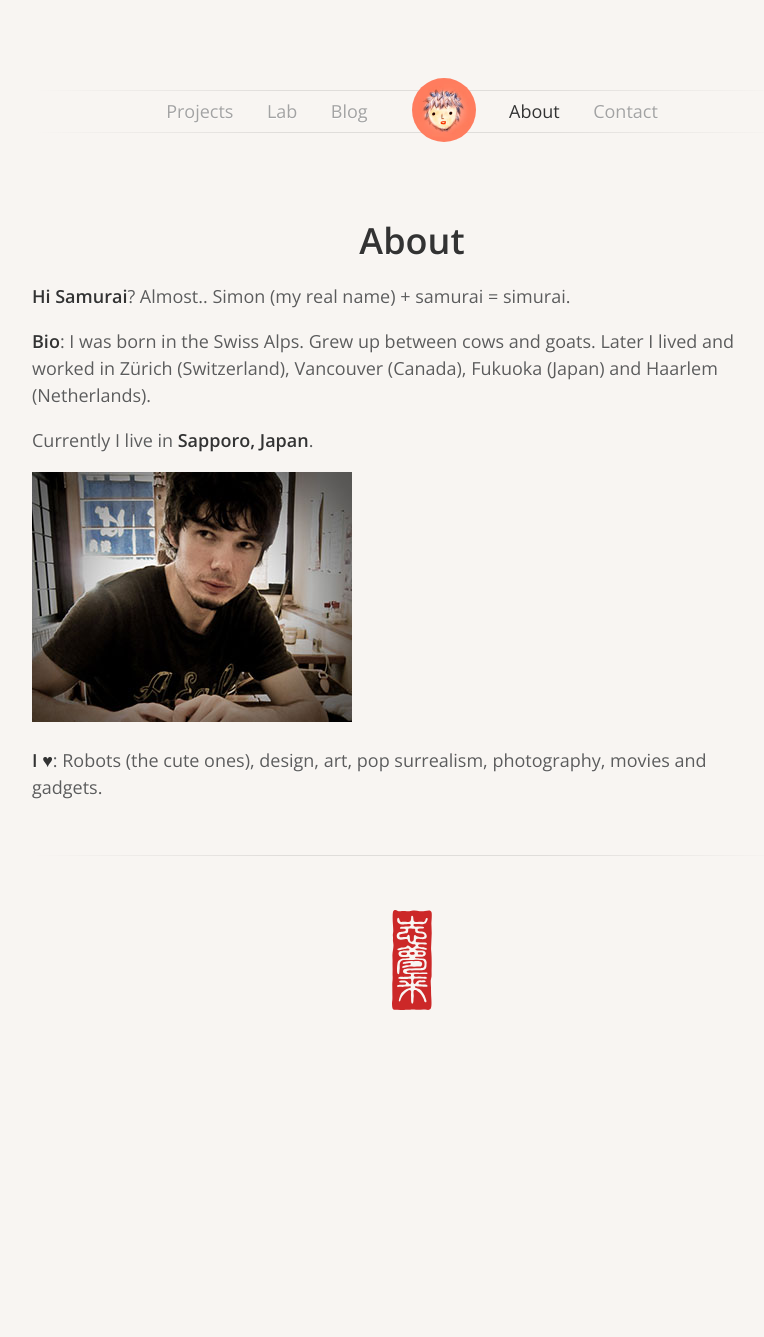
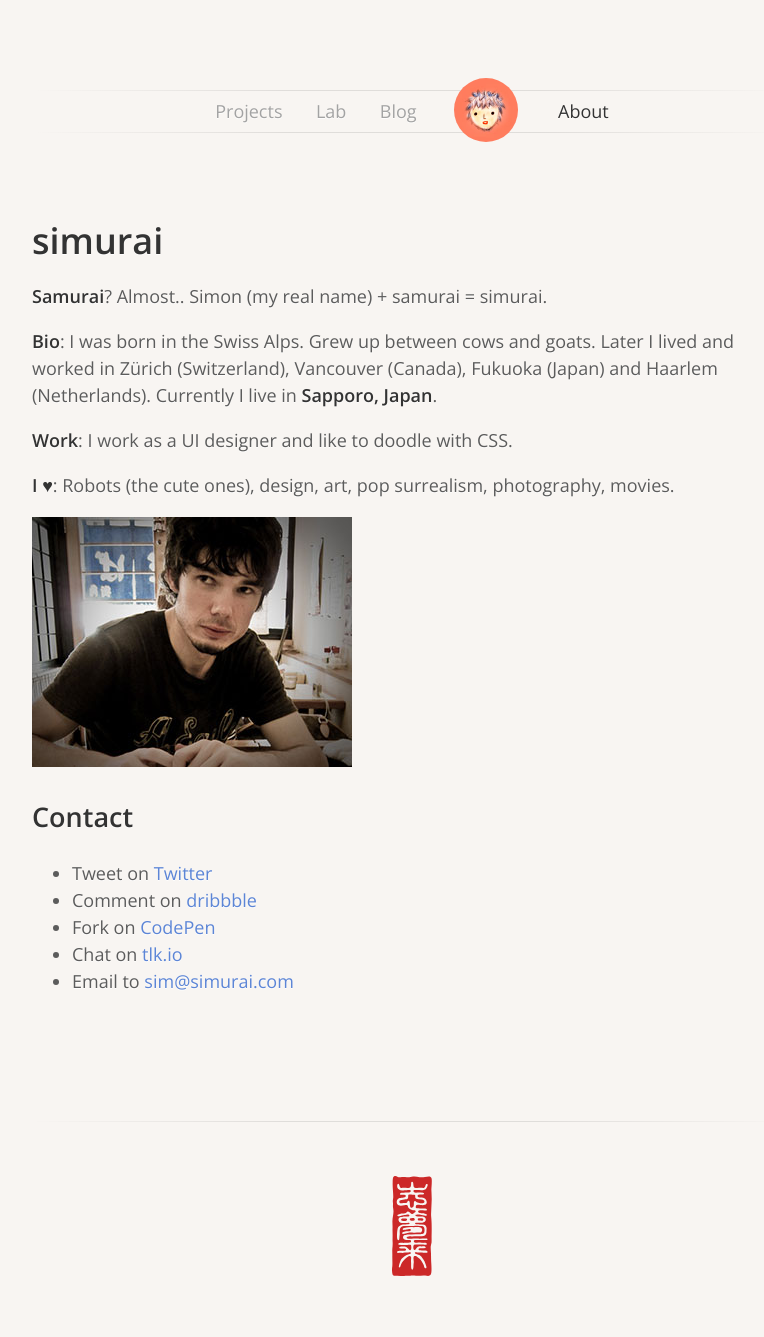
Before and after one commit to simurai/simurai.com, a Jekyll site: the page built from about/index.md, in a window 1280 px wide. Shown: the whole page, without its empty margins (228-992 px from the left). Built offline with Jekyll 4.4.1, drawn with Linux system fonts in a browser that asks for light colours; Markdown is read by kramdown in place of the engine named in the settings; before the commit the page ends 1071 px from its top, so only the background shows below that.

Commit message:
Move contact into about

```diff
--- a/404.html
+++ b/404.html
@@ -28,6 +28,7 @@ title: 404
         '/tagged/projects': '/projects/',
         '/tagged/lab': '/lab/',
         '/tagged/blog': '/blog/',
+        '/contact/': '/about/#contact',
 
         '/post/37075268994/steps-animation':            '/blog/2012/12/03/step-animation',
         '/post/36659519235/flex1-overflow-scrolling':   '/blog/2012/11/27/flexbox-overflow-scrolling',
--- a/_includes/nav.html
+++ b/_includes/nav.html
@@ -6,6 +6,5 @@
     </div>
     <div class="nav-group">
         <a class="nav-item {% if page.nav == "about" %}active{% endif %}" href="/about/">About</a>
-        <a class="nav-item {% if page.nav == "contact" %}active{% endif %}" href="/contact/">Contact</a>
     </div>
 </nav>
--- /dev/null
+++ b/_layouts/page.html
@@ -0,0 +1,11 @@
+---
+
+layout: default
+
+---
+
+<main class="page">
+
+    {{content}}
+
+</main>
--- a/_sass/layout.scss
+++ b/_sass/layout.scss
@@ -116,6 +116,7 @@
     .header-avatar {
         position: absolute;
         margin-top: 24px;
+        margin-left: 42px; /* Damn magic numbers */
     }
 
     .header-title,
--- a/_sass/style.scss
+++ b/_sass/style.scss
@@ -31,7 +31,6 @@ h1, h2, h3, h4, h5, h6 {
 
 h1 {
     line-height: 1;
-    text-align: center;
 }
 
 
@@ -68,6 +67,14 @@ hr {
 }
 
 
+/* Page ----------------------------------------- */
+
+.page {
+    padding-bottom: 3rem;
+}
+
+
+
 /* Blog ----------------------------------------- */
 
 .article-meta {
@@ -85,6 +92,10 @@ hr {
 
 .article iframe {
     margin: 1em 0;
+}
+
+.article h1 {
+    text-align: center;
 }
 
 .article h2,
--- a/about/index.md
+++ b/about/index.md
@@ -1,20 +1,28 @@
 ---
 
-layout: default
+layout: page
 nav: about
 title: About simurai
 
 ---
 
-# About
+# simurai
 
-__Hi Samurai__? Almost.. Simon (my real name) + samurai = simurai.
+__Samurai__? Almost.. Simon (my real name) + samurai = simurai.
 
-__Bio__: I was born in the Swiss Alps. Grew up between cows and goats. Later I lived and worked in Zürich (Switzerland), Vancouver (Canada), Fukuoka (Japan) and Haarlem (Netherlands).
+__Bio__: I was born in the Swiss Alps. Grew up between cows and goats. Later I lived and worked in Zürich (Switzerland), Vancouver (Canada), Fukuoka (Japan) and Haarlem (Netherlands). Currently I live in __Sapporo, Japan__.
 
+__Work__: I work as a UI designer and like to doodle with CSS.
 
-Currently I live in __Sapporo, Japan__.
+__I ♥__: Robots (the cute ones), design, art, pop surrealism, photography, movies.
 
 ![simurai about](/img/simurai-about.jpg)
 
-__I ♥__: Robots (the cute ones), design, art, pop surrealism, photography, movies and  gadgets.
+
+## Contact
+
+* Tweet on [Twitter](http://twitter.com/simurai)
+* Comment on [dribbble](http://dribbble.com/simurai)
+* Fork on [CodePen](http://codepen.io/simurai)
+* Chat on [tlk.io](http://tlk.io/simurai)
+* Email to [sim@simurai.com](mailto:sim@simurai.com)
```
Also changed, not shown: contact/index.md (deleted, +0 -16 lines).
